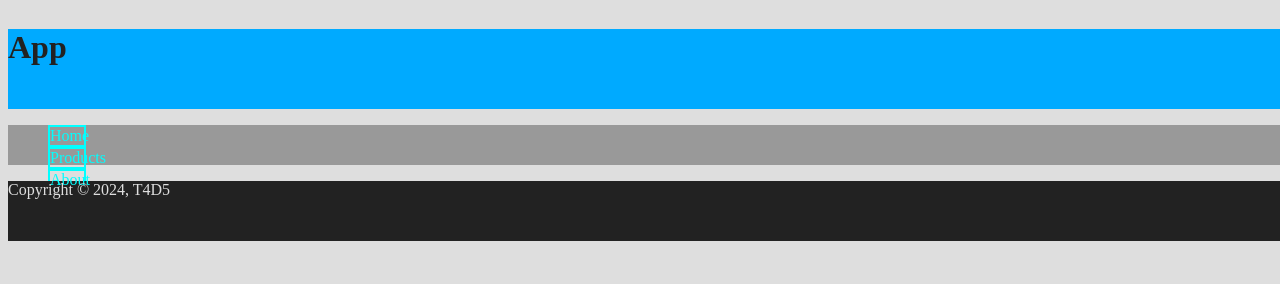
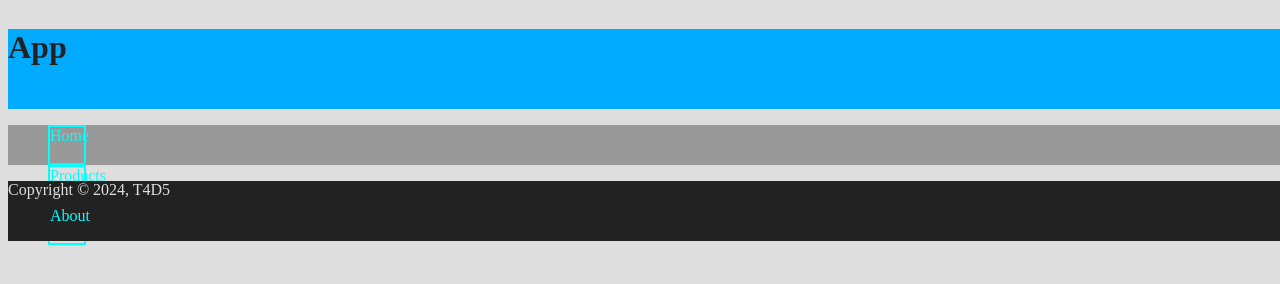
Before and after one commit to T4Dev5/App, a website: page Index.html in a window 1280 px wide. Drawn offline with Linux system fonts and the light colour scheme; a web font is replaced by a local one.

Commit message:
save all

```diff
--- a/css/_ui.css
+++ b/css/_ui.css
@@ -12,7 +12,7 @@
     list-style-type: none;
 }
 nav ul li {
-    heght: 5vh;
+    height: 5vh;
     width: 3vw;
     border: 2px var(--fg3) solid;
 }
```
